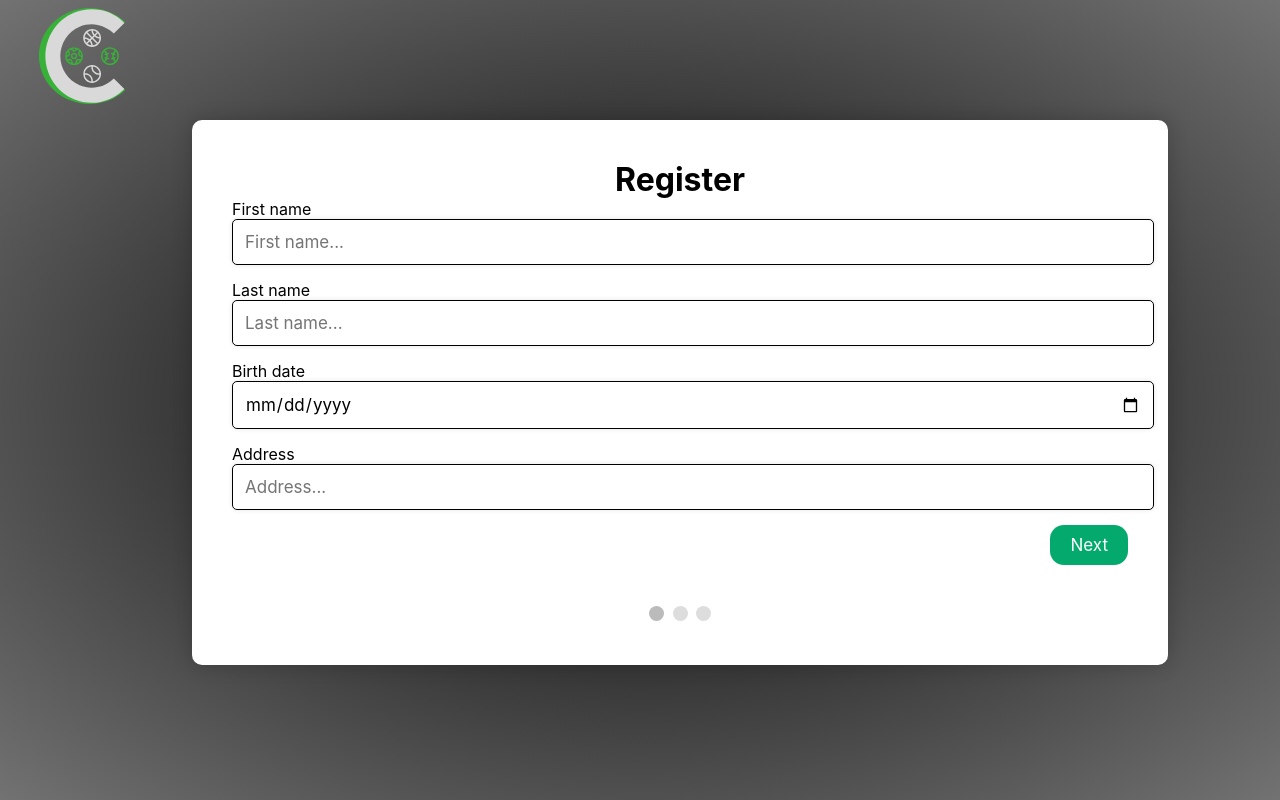
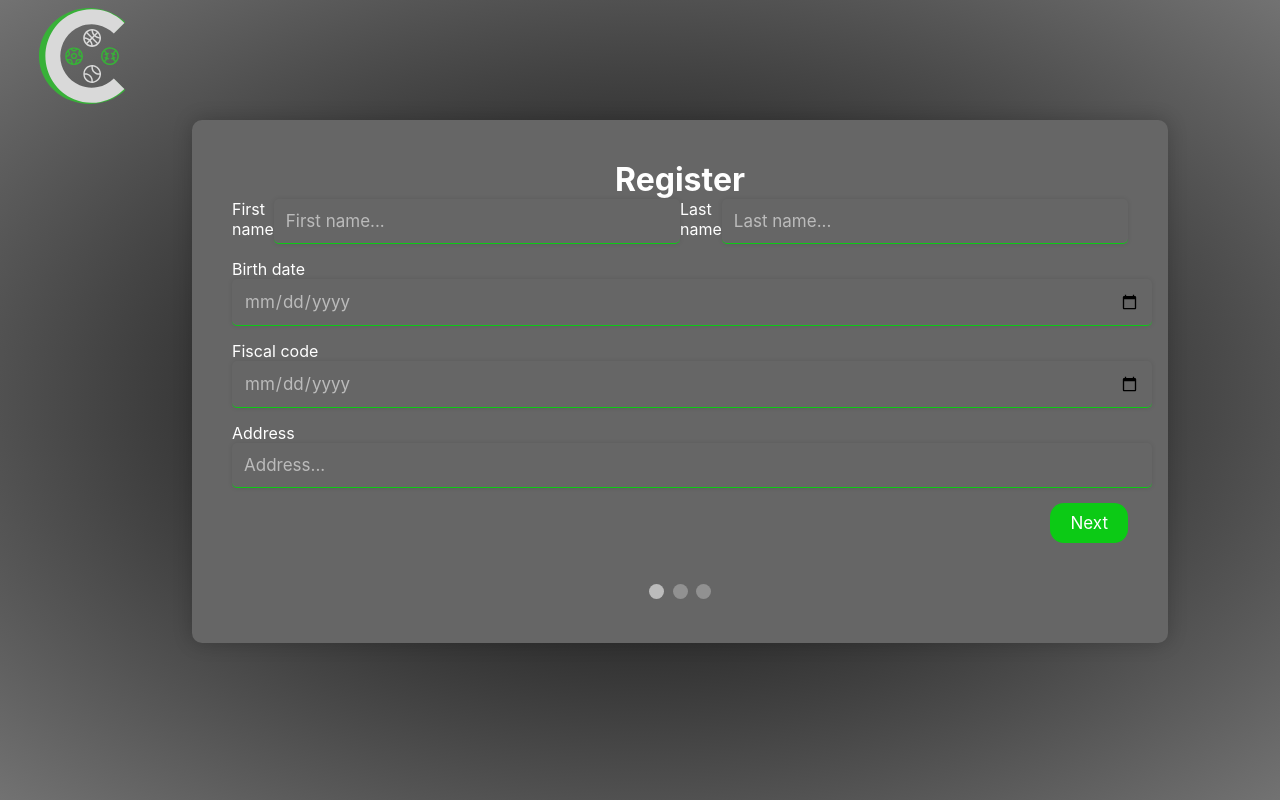
Before and after one commit to Sebastiano0/courtConnect, a PHP site: page /pages/signup.html in a window 1280 px wide. Run offline with PHP 8.4, Linux system fonts and the light colour scheme.

Commit message:
avanzamenti in corso

```diff
--- /dev/null
+++ b/api/load_activities.php
@@ -0,0 +1,5 @@
+<?php
+    require_once(__DIR__ . "/../model/activity.php");
+    $material = Activity::loadActivities();
+    echo json_encode($material);
+?>
--- a/pages/signup.html
+++ b/pages/signup.html
@@ -7,6 +7,7 @@
     <meta name="viewport" content="width=device-width, initial-scale=1.0">
     <title>Court Connect</title>
     <link rel="stylesheet" href="../styles/signup.css">
+
 </head>
 
 <body>
@@ -15,13 +16,19 @@
         <h1>Register</h1>
         <!-- One "tab" for each step in the form: -->
         <div class="tab">
-            <p>First name</p>
-            <input placeholder="First name..." oninput="this.className = ''" name="fname">
-            <p>Last name</p>
-            <input placeholder="Last name..." oninput="this.className = ''" name="lname">
+            <div class="row">
+                <p>First name</p>
+                <input placeholder="First name..." oninput="this.className = ''" name="fname">
+                <p>Last name</p>
+                <input placeholder="Last name..." oninput="this.className = ''" name="lname">
+            </div>
+
             <p>Birth date</p>
             <input type="date" oninput="this.className = ''" name="bdate">
-            <p>Address</p><!--per ora qui dopo su un altra schermata-->
+            <p>Fiscal code</p>
+            <input type="date" oninput="this.className = ''" name="bdate">
+            <p>Address</p>
+            <!--per ora qui dopo su un altra schermata-->
             <input placeholder="Address..." oninput="this.className = ''" name="address">
         </div>
         <div class="tab">
--- a/styles/signup.css
+++ b/styles/signup.css
@@ -27,7 +27,7 @@ body {
 
 #regForm {
   position: absolute;
-  background-color: #ffffff;
+  background-color: #666666;
   display: block;
   align-items: center;
   font-family: 'Inter', sans-serif;
@@ -38,6 +38,7 @@ body {
   top: 15%;
   border-radius: 10px;
   box-shadow: 0px 0px 20px 0px rgba(0, 0, 0, 0.2);
+  color: #ffffff;
 }
 
 h1 {
@@ -49,12 +50,23 @@ input {
   width: 100%;
   font-size: 17px;
   font-family: 'Inter', sans-serif;
-
+  background-color: transparent;
   box-shadow: 0px 0px 5px 0px rgba(0, 0, 0, 0.1);
   margin-bottom: 15px;
-  border: 1px solid #000;
+  border: none;
+  border-bottom: 1px solid rgb(12, 202, 21);
   border-radius: 5px;
+  color: #bbbbbb;
+}
 
+::placeholder {
+  color: #bbbbbb;
+  opacity: 1; /* Firefox */
+}
+
+
+input:focus{
+  border: 1px solid rgb(12, 202, 21);
 }
 
 /* Mark input boxes that gets an error on validation: */
@@ -68,7 +80,7 @@ input.invalid {
 }
 
 button {
-  background-color: #04AA6D;
+  background-color: rgb(12, 202, 21);
   color: #ffffff;
   border: none;
   padding: 10px 20px;
@@ -107,3 +119,9 @@ button:hover {
 .step.finish {
   background-color: #04AA6D;
 }
+
+.row {
+  display: flex; /* 2. display flex to the rescue */
+  flex-direction: row;
+
+}
```
Also changed, not shown: model/activity.php (added, +44 -0 lines), model/user_preferences.php (added, +45 -0 lines).
